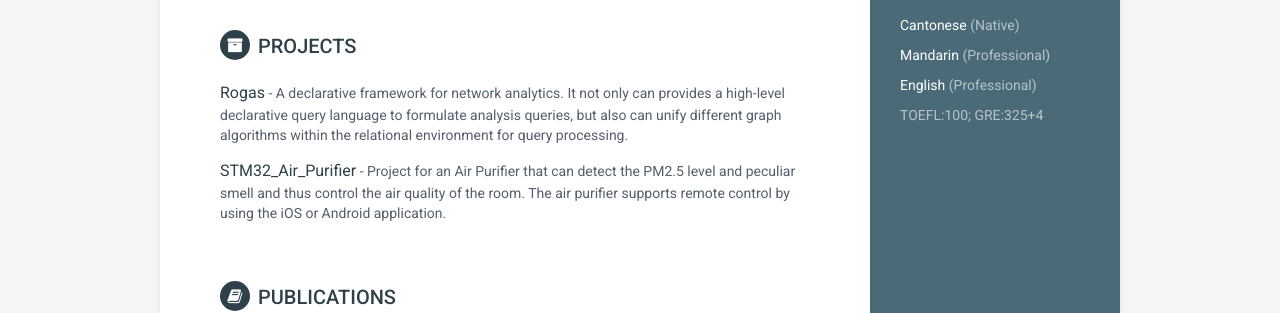
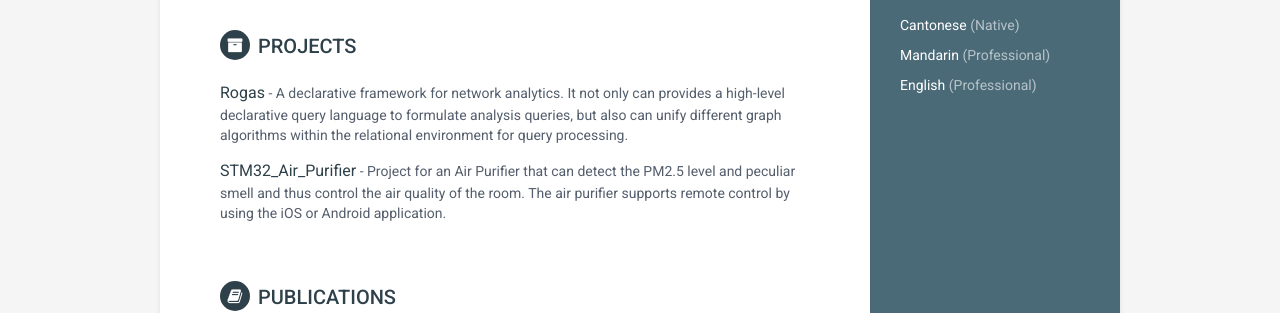
Before and after one commit to thomas-liao/thomas-liao.github.io, a Jekyll site: the page built from index.html, in a window 1280 px wide. Shown: the part 763-1076 px from the top of the page. Built offline with Jekyll 4.4.1, drawn with Linux system fonts in a browser that asks for light colours.

Commit message:
update info

```diff
--- a/_includes/language.html
+++ b/_includes/language.html
@@ -4,6 +4,5 @@
 <li>Cantonese <span class="lang-desc">(Native)</span></li>
 <li>Mandarin <span class="lang-desc">(Professional)</span></li>
 <li>English <span class="lang-desc">(Professional)</span></li>
-<li><span class="lang-desc">TOEFL:100; GRE:325+4</span></li>
 </ul>
 </div><!--//interests-->
```
